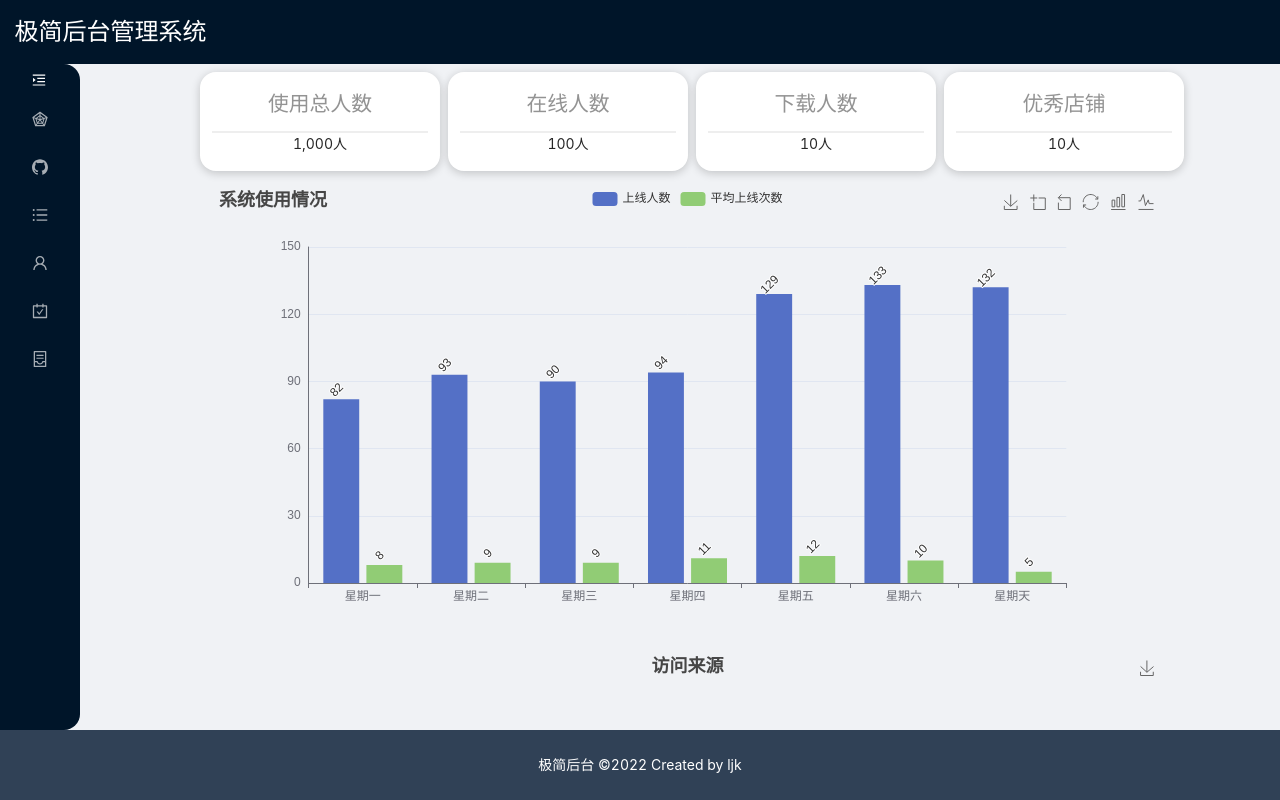
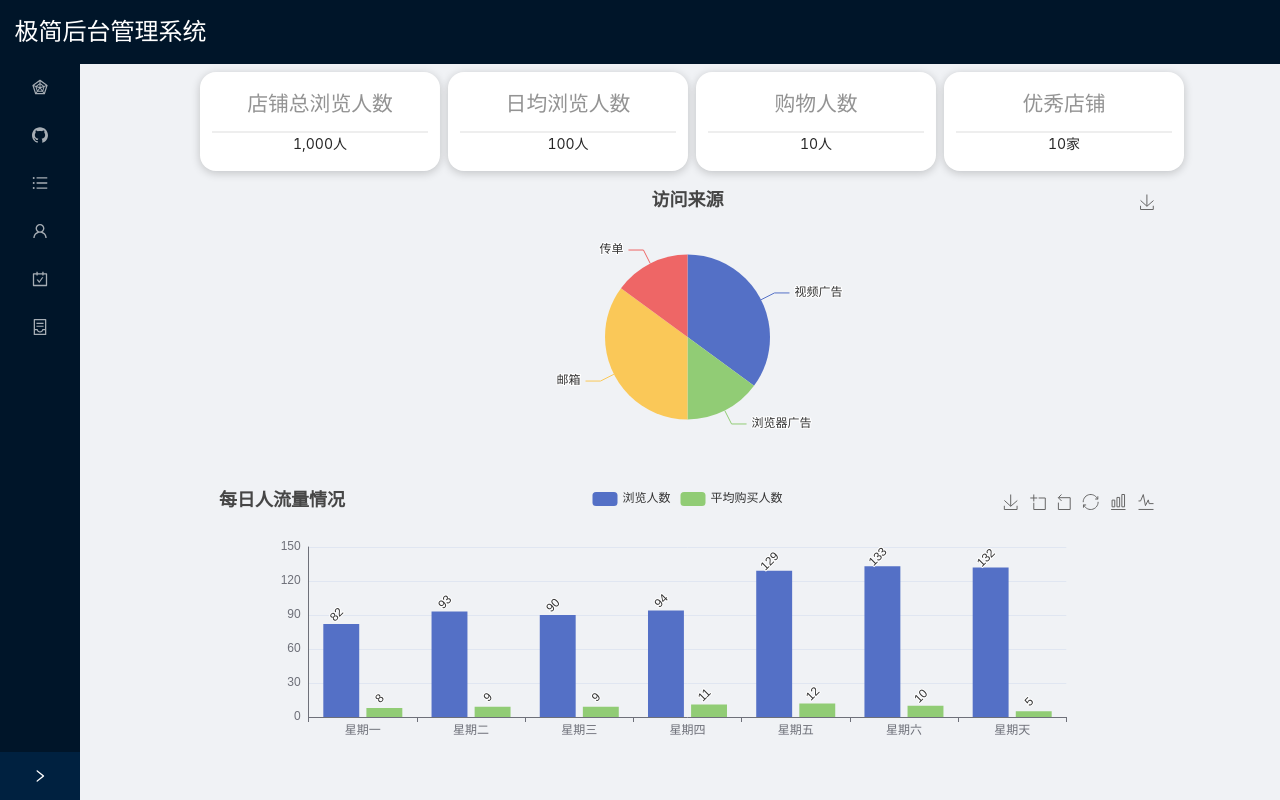
Before and after one commit to JianKang-Li/Management-system, a Vue app: page /home/overview in a window 1280 px wide. Built offline with nearby package versions, Linux system fonts and the light colour scheme; what @kangc/v-md-editor would draw is missing.

Commit message:
修改样式，提炼组件

```diff
--- a/package.json
+++ b/package.json
@@ -1,6 +1,6 @@
 {
   "name": "management-system",
-  "version": "0.0.0",
+  "version": "0.1.0",
   "scripts": {
     "dev": "vite",
     "build": "vite build",
--- a/src/App.vue
+++ b/src/App.vue
@@ -1,4 +1,5 @@
 <template>
+  <a-layout style="min-height: 100vh">
     <a-layout class="page">
       <a-layout-header>
         <Header></Header>
@@ -6,15 +7,7 @@
       <a-layout class="main">
         <router-view></router-view>
       </a-layout>
-    <a-layout-footer style="text-align: center; z-index: 1">
-      极简后台 ©2022 Created by
-      <a-anchor-link
-        class="anchor"
-        href="https://github.com/JianKang-Li"
-        target="_blank"
-        title="ljk"
-      />
-    </a-layout-footer>
+    </a-layout>
   </a-layout>
 </template>
 <script setup>
@@ -39,26 +32,4 @@ import Header from "@/components/Header.vue";
   width: 100%;
   height: calc(100vh - 134px);
 }
-
-:deep(.ant-layout-footer) {
-  background: #304156;
-  color: #ffff;
-}
-
-.page::-webkit-scrollbar {
-  width: 0.3rem;
-}
-
-/* 滚动槽 */
-.page::-webkit-scrollbar-track {
-  border-radius: 1rem;
-  background: #eee;
-}
-
-/* 滚动条滑块 */
-.page::-webkit-scrollbar-thumb {
-  width: 0.1rem;
-  border-radius: 10px;
-  background: rgba(136, 136, 136, 0.8);
-}
 </style>
--- a/src/assets/css/normal.css
+++ b/src/assets/css/normal.css
@@ -1,3 +1,13 @@
+html {
+  height: 100%;
+}
+
+body {
+  padding: 0;
+  margin: 0;
+  height: 100%;
+}
+
 ::-webkit-scrollbar {
   width: 0.3rem;
 }
@@ -14,3 +24,11 @@
   border-radius: 10px;
   background: rgba(136, 136, 136, 0.8);
 }
+
+.mousep {
+  cursor: pointer;
+}
+
+.chart {
+  min-height: 300px;
+}
--- /dev/null
+++ b/src/components/Echarts/BarChart.vue
@@ -0,0 +1,57 @@
+<template>
+  <div :id="id" class="chart"></div>
+</template>
+<script>
+import * as echarts from "echarts";
+import { onMounted, onBeforeUnmount } from "vue";
+export default {
+  props: ["id", "title", "series", "xAxis", "yAxis", "legend"],
+  setup(props) {
+    let barChart;
+    const drawEchart = () => {
+      barChart = echarts.init(document.querySelector(`#${props.id}`));
+      barChart.setOption({
+        title: {
+          text: props.title,
+          left: "left",
+        },
+        tooltip: {
+          trigger: "axis",
+        },
+        toolbox: {
+          feature: {
+            saveAsImage: {},
+            dataZoom: {},
+            restore: {},
+            magicType: {
+              type: ["bar", "line"],
+            },
+          },
+        },
+        xAxis: props.xAxis,
+        yAxis: props.yAxis,
+        legend: props.legend,
+        series: props.series,
+      });
+    };
+
+    const disChart = () => {
+      echarts.dispose(document.querySelector(`#${props.id}`));
+    };
+
+    onMounted(() => {
+      drawEchart();
+      window.addEventListener("resize", () => {
+        disChart();
+        drawEchart();
+      });
+    });
+
+    onBeforeUnmount(() => {
+      removeEventListener("resize", window);
+      disChart();
+    });
+  },
+};
+</script>
+<style scoped></style>
--- /dev/null
+++ b/src/components/Echarts/PieChart.vue
@@ -0,0 +1,53 @@
+<template>
+  <div :id="pid" class="chart"></div>
+</template>
+<script>
+import * as echarts from "echarts";
+import { onMounted, onBeforeUnmount, ref } from "vue";
+export default {
+  props: ["id", "title", "series"],
+  setup(props) {
+    let pieChart;
+    const drawEchart = () => {
+      pieChart = echarts.init(document.querySelector(`#${props.id}`));
+      pieChart.setOption({
+        title: {
+          text: props.title,
+          left: "center",
+        },
+        toolbox: {
+          feature: {
+            saveAsImage: {},
+          },
+        },
+        tooltip: {},
+        series: props.series,
+      });
+    };
+
+    const disChart = () => {
+      echarts.dispose(document.querySelector(`#${props.id}`));
+    };
+
+    onMounted(() => {
+      drawEchart();
+      window.addEventListener("resize", () => {
+        disChart();
+        drawEchart();
+      });
+    });
+
+    onBeforeUnmount(() => {
+      removeEventListener("resize", window);
+      disChart();
+    });
+
+    let pid = ref(props.id);
+
+    return {
+      pid,
+    };
+  },
+};
+</script>
+<style scoped></style>
--- /dev/null
+++ b/src/components/Footer.vue
@@ -0,0 +1,25 @@
+<template>
+  <a-layout-footer
+    :style="{
+      'text-align': 'center',
+      'background-color': bgcolor,
+      color: focolor,
+    }"
+  >
+    <span>极简后台 ©2022 Created by ljk</span>
+  </a-layout-footer>
+</template>
+<script>
+import { ref } from "vue";
+export default {
+  props: ["bcolor", "fcolor"],
+  setup(props) {
+    const bgcolor = ref(props.bcolor);
+    const focolor = ref(props.fcolor);
+    return {
+      bgcolor,
+      focolor,
+    };
+  },
+};
+</script>
--- a/src/components/SideBar.vue
+++ b/src/components/SideBar.vue
@@ -1,14 +1,6 @@
 <template>
-  <a-layout-sider :collapsed="collapsed" :trigger="null" collapsible>
+  <a-layout-sider v-model:collapsed="collapsed" collapsible>
     <div class="bar">
-      <a-button
-        type="text"
-        style="color: white; text-align: left; margin-left: 1rem"
-        @click="toggleCollapsed"
-      >
-        <MenuUnfoldOutlined v-if="collapsed" />
-        <MenuFoldOutlined v-else />
-      </a-button>
       <a-menu mode="inline" theme="dark" v-model:selectedKeys="selectedKeys">
         <a-menu-item key="overview">
           <template #icon>
@@ -69,8 +61,6 @@
 <script>
 import { reactive, toRefs } from "vue";
 import {
-  MenuFoldOutlined,
-  MenuUnfoldOutlined,
   GithubOutlined,
   RadarChartOutlined,
   UnorderedListOutlined,
@@ -80,8 +70,6 @@ import {
 } from "@ant-design/icons-vue";
 export default {
   components: {
-    MenuFoldOutlined,
-    MenuUnfoldOutlined,
     GithubOutlined,
     RadarChartOutlined,
     UnorderedListOutlined,
@@ -96,12 +84,7 @@ export default {
       collapsed: true,
     });
 
-    const toggleCollapsed = () => {
-      state.collapsed = !state.collapsed;
-      state.openKeys = state.collapsed ? [] : state.preOpenKeys;
-    };
-
-    return { ...toRefs(state), toggleCollapsed };
+    return { ...toRefs(state) };
   },
 };
 </script>
--- a/src/views/Home.vue
+++ b/src/views/Home.vue
@@ -1,22 +1,19 @@
 <template>
-  <keep-alive>
-    <SideBar></SideBar>
-  </keep-alive>
-  <a-layout-content
-    :style="{ padding: '0 0 0 1rem', overflow: 'auto' }"
-    class="home"
-  >
+  <SideBar></SideBar>
+  <a-layout-content :style="{ padding: '0 0 0 1rem', overflow: 'auto' }">
     <router-view></router-view>
+    <Footer bcolor="#f0f2f5" fcolor="#000000"></Footer>
   </a-layout-content>
 </template>
 <script setup>
 import SideBar from "@/components/SideBar.vue";
+import Footer from "@/components/Footer.vue";
 </script>
 <style scoped>
 .home {
   width: 100%;
   height: 100%;
   display: flex;
-  justify-content: center;
+  flex-direction: column;
 }
 </style>
--- a/src/views/Login.vue
+++ b/src/views/Login.vue
@@ -1,4 +1,5 @@
 <template>
+  <a-layout-content>
     <div class="LoginFrom">
       <a-form
         :model="formState"
@@ -31,12 +32,15 @@
         </a-form-item>
       </a-form>
     </div>
+  </a-layout-content>
+  <Footer fcolor="#ffff" bcolor="#001529"></Footer>
 </template>
 <script setup>
 import { userStateStore } from "../stores/state";
 import { reactive, computed } from "vue";
 import { useRouter } from "vue-router";
 import { notification } from "ant-design-vue";
+import Footer from "@/components/Footer.vue";
 const formState = reactive({
   username: "",
   password: "",
--- a/src/views/subViews/Overview.vue
+++ b/src/views/subViews/Overview.vue
@@ -1,34 +1,27 @@
 <template>
   <div class="Charts">
     <div class="bords">
-      <KeyBord title="使用总人数" data="1000" unit="人"></KeyBord>
-      <KeyBord title="在线人数" data="100" unit="人"></KeyBord>
-      <KeyBord title="下载人数" data="10" unit="人"></KeyBord>
-      <KeyBord title="优秀店铺" data="10" unit="人"></KeyBord>
+      <KeyBord title="店铺总浏览人数" data="1000" unit="人"></KeyBord>
+      <KeyBord title="日均浏览人数" data="100" unit="人"></KeyBord>
+      <KeyBord title="购物人数" data="10" unit="人"></KeyBord>
+      <KeyBord title="优秀店铺" data="10" unit="家"></KeyBord>
     </div>
-    <div id="users" class="chart"></div>
-    <div id="distribution" class="chart"></div>
+    <PieChart :series="pie.series" :id="pie.id" :title="pie.title" />
+    <BarChart v-bind="barChart" />
   </div>
 </template>
 <script>
-import * as echarts from "echarts";
-import { onMounted } from "vue";
 import KeyBord from "@/components/Echarts/KeyBord.vue";
+import PieChart from "@/components/Echarts/PieChart.vue";
+import BarChart from "@/components/Echarts/BarChart.vue";
 export default {
-  components: { KeyBord },
+  components: { KeyBord, PieChart, BarChart },
   setup() {
-    let userChart;
-    let attrChart;
-    const drawEchart = () => {
-      userChart = echarts.init(document.querySelector("#users"));
-      attrChart = echarts.init(document.querySelector("#distribution"));
-      userChart.setOption({
-        title: {
-          text: "系统使用情况",
-          left: "left",
-        },
+    const barChart = {
+      title: "每日人流量情况",
+      id: "users",
       legend: {
-          data: ["上线人数", "平均上线次数"],
+        data: ["浏览人数", "平均购买人数"],
       },
       xAxis: {
         type: "category",
@@ -51,10 +44,9 @@ export default {
           show: true,
         },
       },
-        tooltip: {},
       series: [
         {
-            name: "上线人数",
+          name: "浏览人数",
           data: [82, 93, 90, 94, 129, 133, 132],
           type: "bar",
           smooth: true,
@@ -66,7 +58,7 @@ export default {
           },
         },
         {
-            name: "平均上线次数",
+          name: "平均购买人数",
           data: [8, 9, 9, 11, 12, 10, 5],
           type: "bar",
           smooth: true,
@@ -78,28 +70,11 @@ export default {
           },
         },
       ],
-        toolbox: {
-          feature: {
-            saveAsImage: {},
-            dataZoom: {},
-            restore: {},
-            magicType: {
-              type: ["bar", "line"],
-            },
-          },
-        },
-      });
+    };
 
-      attrChart.setOption({
-        title: {
-          text: "访问来源",
-          left: "center",
-        },
-        toolbox: {
-          feature: {
-            saveAsImage: {},
-          },
-        },
+    const pie = {
+      title: "访问来源",
+      id: "attribution",
       series: [
         {
           name: "访问来源",
@@ -118,31 +93,21 @@ export default {
           },
         },
       ],
-      });
     };
 
-    const disChart = () => {
-      echarts.dispose(document.querySelector("#users"));
-      echarts.dispose(document.querySelector("#distribution"));
+    return {
+      pie,
+      barChart,
     };
-    onMounted(() => {
-      drawEchart();
-      window.addEventListener("resize", () => {
-        disChart();
-        drawEchart();
-      });
-    });
   },
 };
 </script>
 <style scoped>
 .Charts {
   width: 100%;
-  height: 100%;
   display: flex;
   justify-content: center;
   flex-wrap: wrap;
-  overflow: auto;
 }
 
 .chart {
@@ -163,7 +128,6 @@ export default {
   .Charts {
     flex-direction: column;
   }
-
   .bords {
     flex-direction: column;
   }
```
Also changed, not shown: src/components/Header.vue (+17 -5 lines). Lines whose indentation alone changed are shown as unchanged.
